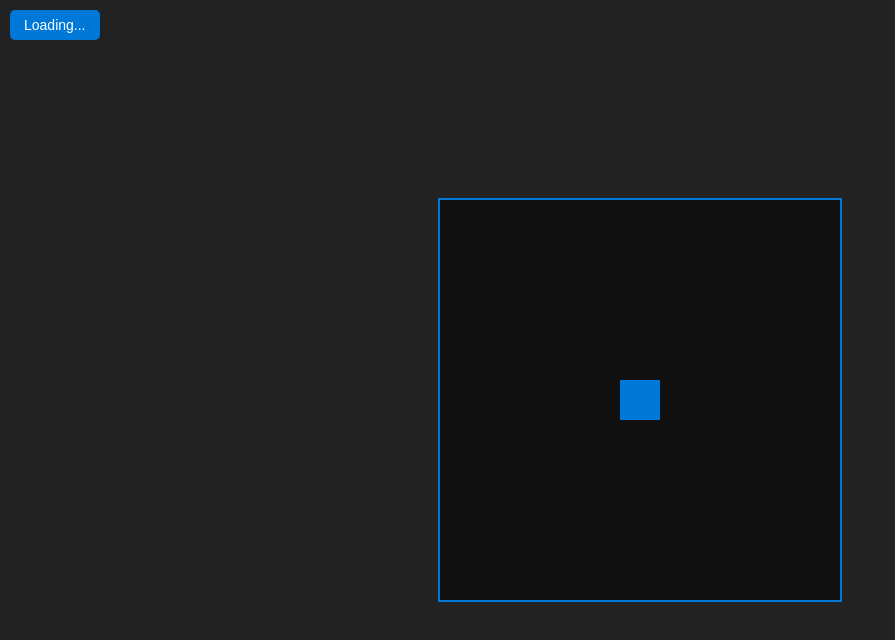
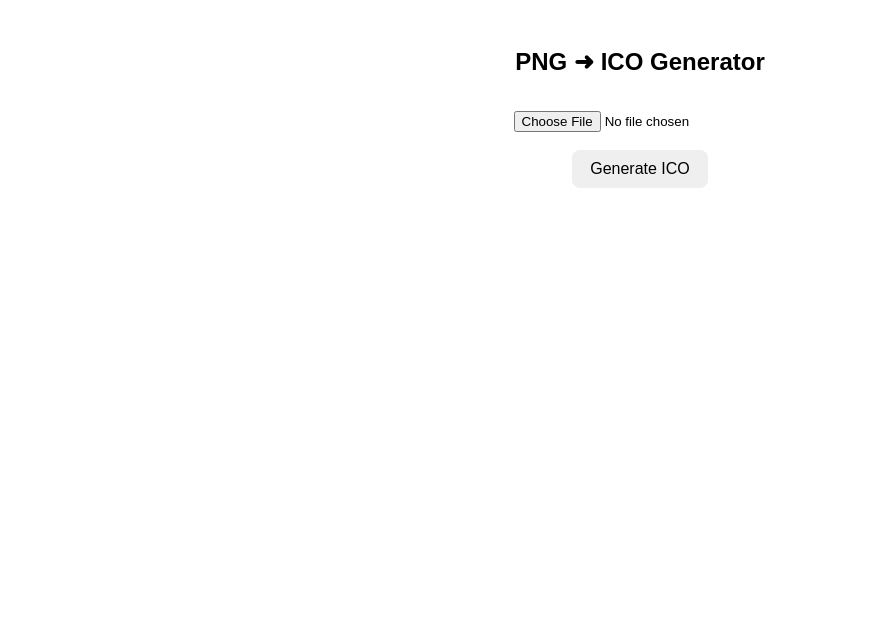
Before and after one commit to kokhinmaungwin/simple-game, a plain HTML site: page index.html in a window 1280 px wide. Shown: the whole page, without its empty margins (0-895 px from the left). Drawn offline with Linux system fonts and the light colour scheme.

Commit message:
Refactor HTML for PNG to ICO generator

```diff
--- a/index.html
+++ b/index.html
@@ -1,114 +1,60 @@
 <!DOCTYPE html>
-<html lang="en">
+<html>
 <head>
-  <meta charset="UTF-8" />
-  <meta name="viewport" content="width=device-width, initial-scale=1" />
-  <title>Simple PWA Game Demo</title>
-  <style>
-    body {
-      margin: 0;
-      background: #222;
-      display: flex;
-      justify-content: center;
-      align-items: center;
-      height: 100vh;
-      color: #fff;
-      font-family: Arial, sans-serif;
-      user-select: none;
-    }
-    canvas {
-      border: 2px solid #0078d7;
-      background: #111;
-      display: block;
-    }
-    #status {
-      position: fixed;
-      top: 10px;
-      left: 10px;
-      background: #0078d7;
-      padding: 0.5em 1em;
-      border-radius: 5px;
-      font-size: 14px;
-      user-select: none;
-    }
-  </style>
+<meta charset="UTF-8">
+<title>PNG to ICO Generator</title>
+<style>
+  body{font-family:Arial;padding:20px;text-align:center}
+  input{margin-top:15px}
+  canvas{display:none}
+  button{padding:10px 18px;border:none;border-radius:8px;font-size:16px}
+</style>
 </head>
 <body>
 
-<div id="status">Loading...</div>
-<canvas id="gameCanvas" width="400" height="400"></canvas>
+<h2>PNG ➜ ICO Generator</h2>
+
+<input type="file" id="fileInput" accept="image/*"><br><br>
+<button id="generateBtn">Generate ICO</button>
+
+<canvas id="canvas" width="48" height="48"></canvas>
 
 <script>
-  // Service Worker registration for PWA offline support
-  if ('serviceWorker' in navigator) {
-    navigator.serviceWorker.register('service-worker.js').then(reg => {
-      document.getElementById('status').textContent = 'Service Worker Registered. Offline ready.';
-      console.log('Service Worker registered:', reg);
-    }).catch(err => {
-      document.getElementById('status').textContent = 'Service Worker registration failed.';
-      console.error(err);
-    });
-  } else {
-    document.getElementById('status').textContent = 'Service Worker not supported.';
+document.getElementById("generateBtn").onclick = async () => {
+  const fileInput = document.getElementById("fileInput");
+  if (!fileInput.files.length) {
+    alert("Image file choose please 😄");
+    return;
   }
 
-  // Simple game logic: move blue square with arrow keys inside canvas
-  const canvas = document.getElementById('gameCanvas');
-  const ctx = canvas.getContext('2d');
+  const file = fileInput.files[0];
+  const img = new Image();
+  img.src = URL.createObjectURL(file);
 
-  const player = {
-    x: 180,
-    y: 180,
-    size: 40,
-    speed: 5,
+  img.onload = () => {
+    const canvas = document.getElementById("canvas");
+    const ctx = canvas.getContext("2d");
+
+    // draw into 48x48 canvas
+    ctx.clearRect(0, 0, 48, 48);
+    ctx.drawImage(img, 0, 0, 48, 48);
+
+    // ICO requires BMP inside .ico container (simple single-size)
+    const bmp = canvas.toDataURL("image/bmp");
+
+    fetch(bmp)
+      .then(res => res.arrayBuffer())
+      .then(buf => {
+        const blob = new Blob([buf], { type: "image/x-icon" });
+        const url = URL.createObjectURL(blob);
+
+        const a = document.createElement("a");
+        a.href = url;
+        a.download = "favicon.ico";
+        a.click();
+      });
   };
-
-  const keys = {
-    ArrowUp: false,
-    ArrowDown: false,
-    ArrowLeft: false,
-    ArrowRight: false,
-  };
-
-  // Key event listeners
-  window.addEventListener('keydown', e => {
-    if (keys.hasOwnProperty(e.key)) {
-      keys[e.key] = true;
-    }
-  });
-
-  window.addEventListener('keyup', e => {
-    if (keys.hasOwnProperty(e.key)) {
-      keys[e.key] = false;
-    }
-  });
-
-  function update() {
-    if (keys.ArrowUp) player.y -= player.speed;
-    if (keys.ArrowDown) player.y += player.speed;
-    if (keys.ArrowLeft) player.x -= player.speed;
-    if (keys.ArrowRight) player.x += player.speed;
-
-    // Boundary checks
-    if (player.x < 0) player.x = 0;
-    if (player.y < 0) player.y = 0;
-    if (player.x + player.size > canvas.width) player.x = canvas.width - player.size;
-    if (player.y + player.size > canvas.height) player.y = canvas.height - player.size;
-  }
-
-  function draw() {
-    ctx.clearRect(0, 0, canvas.width, canvas.height);
-    ctx.fillStyle = '#0078d7';
-    ctx.fillRect(player.x, player.y, player.size, player.size);
-  }
-
-  function loop() {
-    update();
-    draw();
-    requestAnimationFrame(loop);
-  }
-
-  loop();
+};
 </script>
 
 </body>
```
